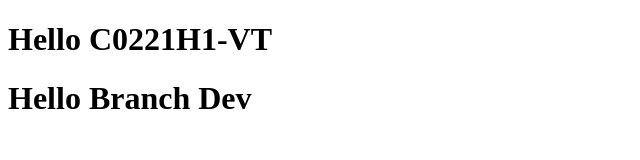
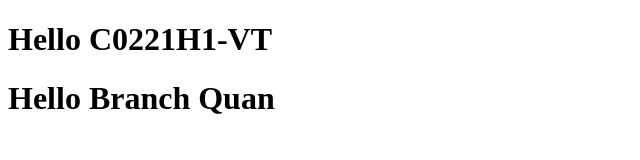
Before and after one commit to quan200699/Demo_Advanced_Git_C02VT, a plain HTML site: page index.html in a window 1280 px wide. Shown: the full height of the page, 0-640 px from the left. Drawn offline with Linux system fonts and the light colour scheme.

Commit message:
first commit

```diff
--- a/index.html
+++ b/index.html
@@ -6,6 +6,6 @@
 </head>
 <body>
 <h1>Hello C0221H1-VT</h1>
-<h1>Hello Branch Dev</h1>
+<h1>Hello Branch Quan</h1>
 </body>
 </html>
```
